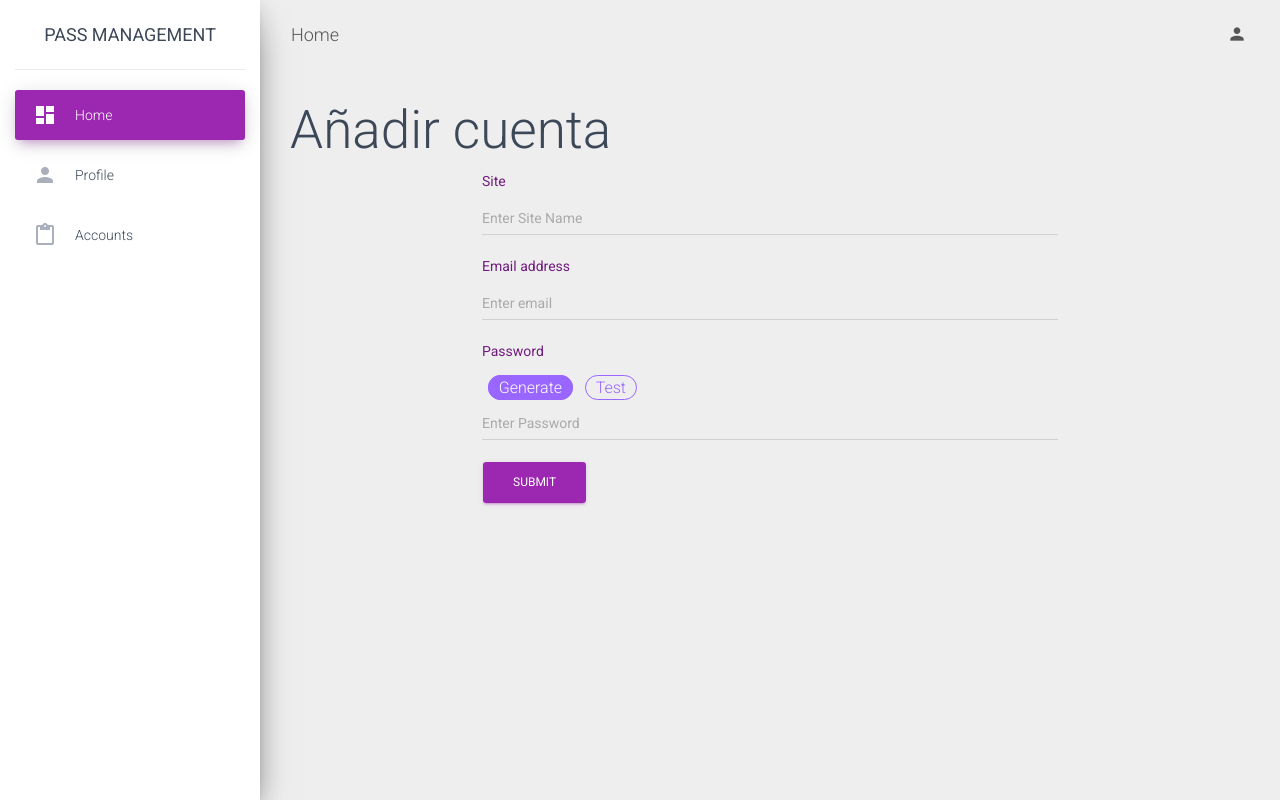
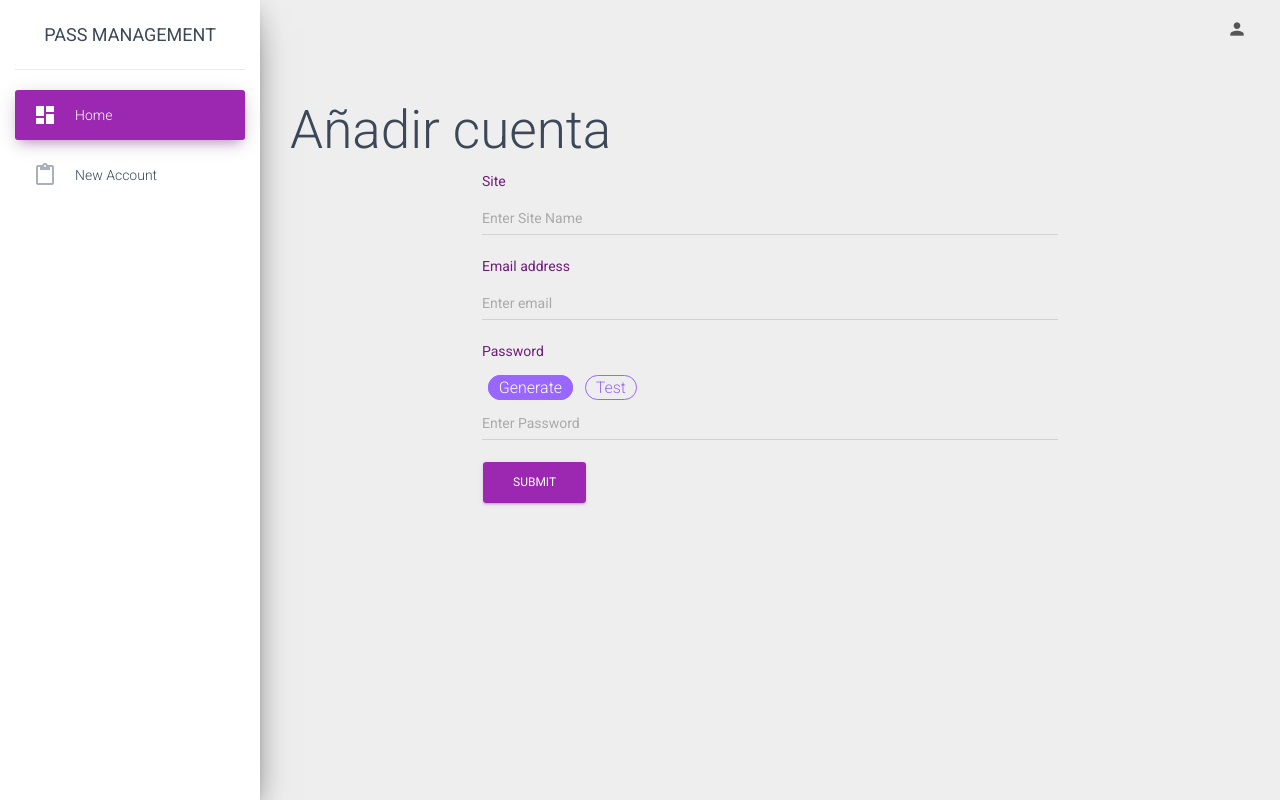
Before and after one commit to astandre/password-manager, a Django app: page /accounts/add/ in a window 1280 px wide. Run offline with Django 3.2, Linux system fonts and the light colour scheme; the visitor is signed in with stand-in values (Sample User, id 1); parts of the project's set-up code (start-up, migrations or seed data) failed here and were passed over; some libraries are stand-ins or nearby versions.

Commit message:
my changes

```diff
--- a/accountsManager/views.py
+++ b/accountsManager/views.py
@@ -90,7 +90,7 @@ def show_password(request):
         if serializer.is_valid():
             try:
                 user = CustomUser.objects.get(id=serializer.validated_data["user_id"])
-                account = Account.objects.values("password", "site") \
+                account = Account.objects.values("password", "site","email") \
                     .get(id_account=serializer.validated_data["account_id"], user=user)
                 subject = 'PassWord Manager alert'
                 message = f'Se he desbloqueado la informacion de tu cuenta de {account["site"]}, en caso de no haber realizado esta accion se recomienda cambiar de contraseña'
--- a/templates/base.html
+++ b/templates/base.html
@@ -27,21 +27,15 @@
         <div class="sidebar-wrapper">
             <ul class="nav">
                 <li class="nav-item active  ">
-                    <a class="nav-link" href="/">
+                    <a class="nav-link" href="{% url 'accounts' %}">
                         <i class="material-icons">dashboard</i>
                         <p>Home</p>
                     </a>
                 </li>
                 <li class="nav-item ">
-                    <a class="nav-link" href="#">
-                        <i class="material-icons">person</i>
-                        <p>Profile</p>
-                    </a>
-                </li>
-                <li class="nav-item ">
-                    <a class="nav-link" href="{% url 'accounts' %}">
+                    <a class="nav-link" href="{% url 'add_account' %}">
                         <i class="material-icons">content_paste</i>
-                        <p>Accounts</p>
+                        <p>New Account</p>
                     </a>
                 </li>
             </ul>
@@ -53,7 +47,7 @@
         <nav class="navbar navbar-expand-lg navbar-transparent navbar-absolute fixed-top ">
             <div class="container-fluid">
                 <div class="navbar-wrapper">
-                    <a class="navbar-brand" href="#pablo">Home</a>
+                    <!--a class="navbar-brand" href="#pablo">Home</a-->
                 </div>
                 <button class="navbar-toggler" type="button" data-toggle="collapse" aria-controls="navigation-index"
                         aria-expanded="false" aria-label="Toggle navigation">
```
Also changed, not shown: templates/accounts.html (+50 -3 lines).
